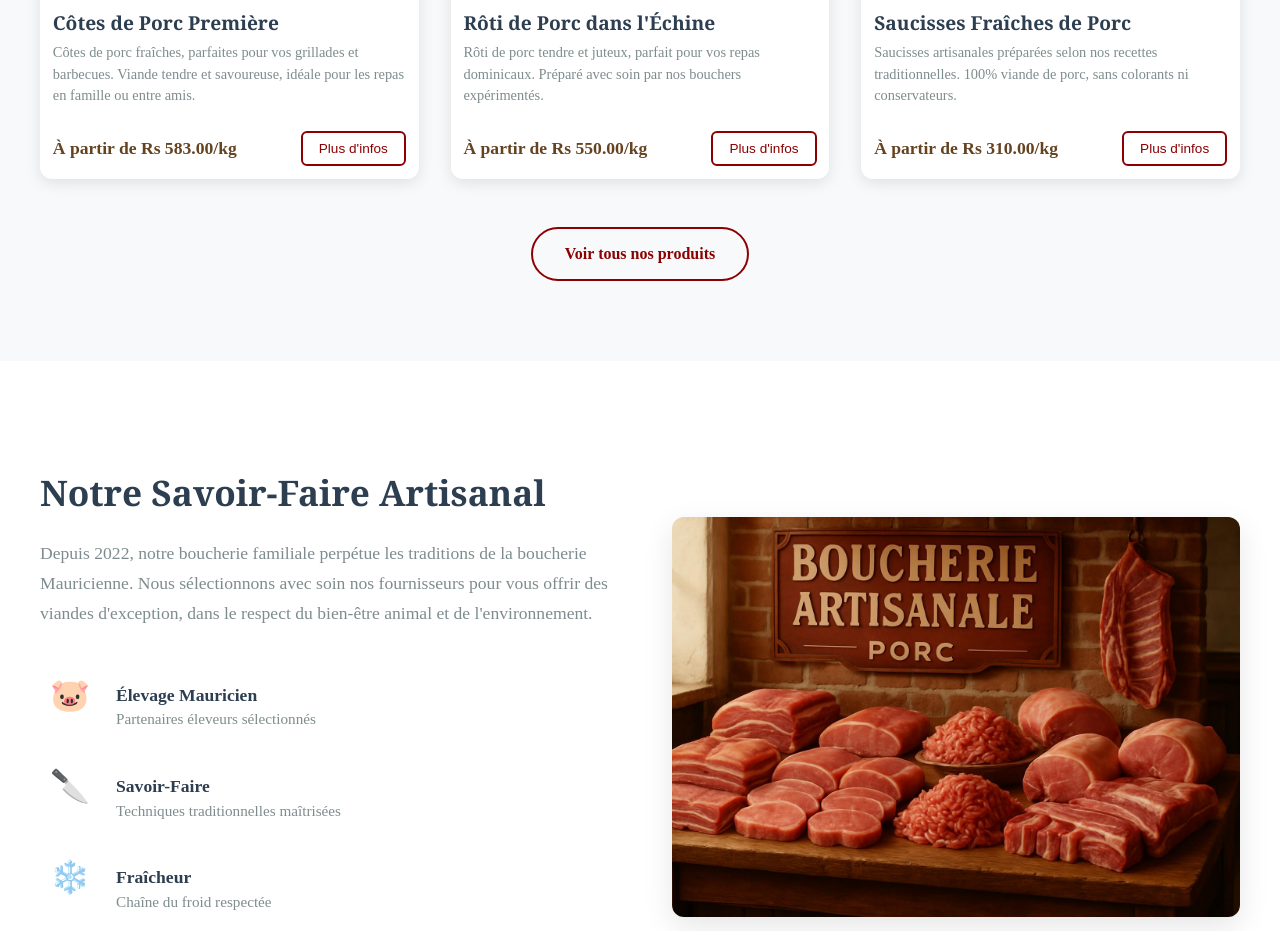
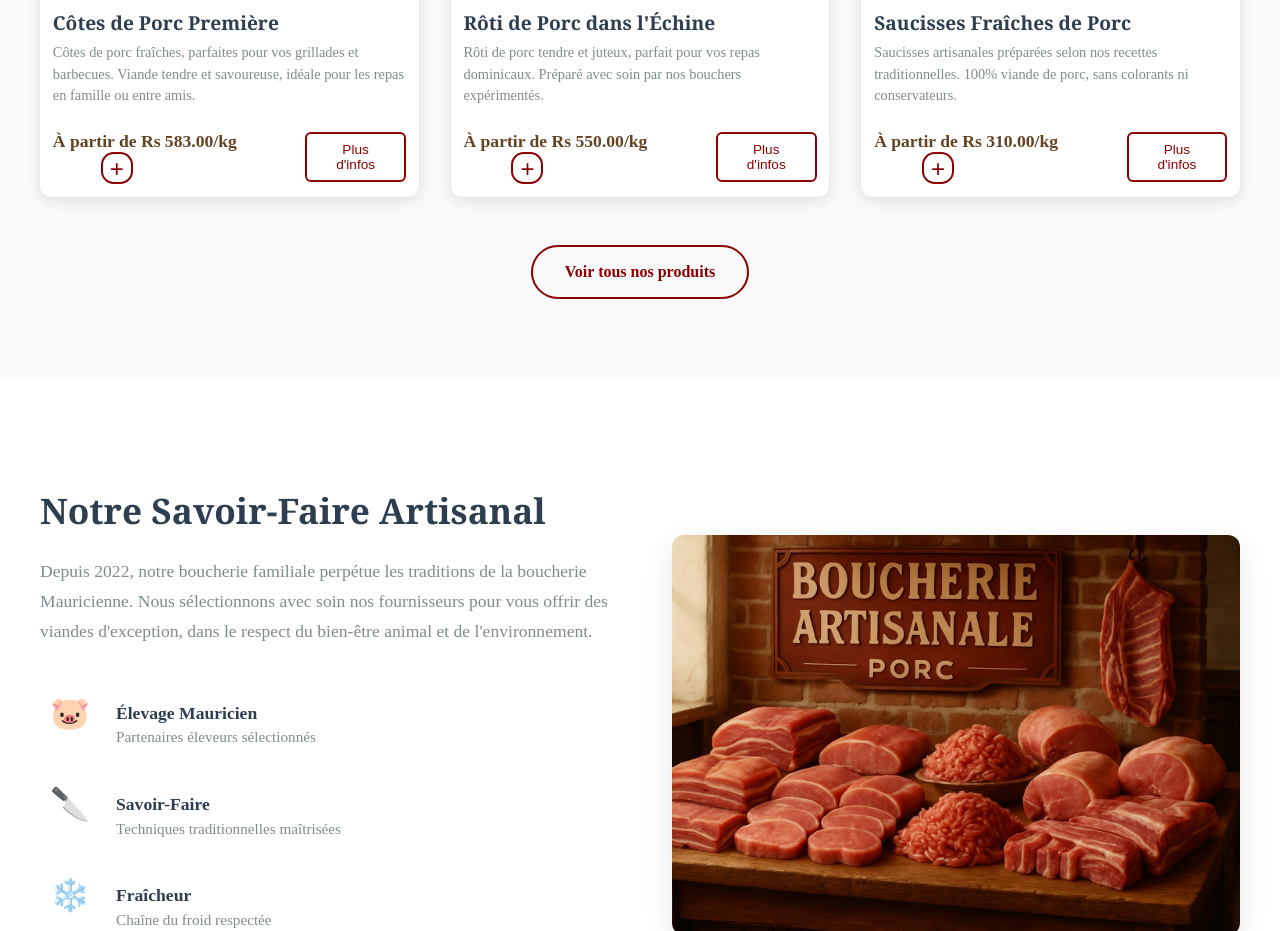
Before and after one commit to WilliamNdongmo88/ArtisanDesSaveursApp, an Angular app: page / in a window 1280 px wide. Shown: the part 1240-2171 px from the top of the page. Built offline with nearby package versions, Linux system fonts and the light colour scheme.

Commit message:
Gestion du panier

```diff
--- a/src/app/components/product-card/product-card.html
+++ b/src/app/components/product-card/product-card.html
@@ -18,6 +18,13 @@
       <div class="product-price">
         <span class="price">À partir de Rs {{ product.price | number:'1.2-2' }}/{{ product.unit }}</span>
         <!-- <span class="unit">/{{ product.unit }}</span> -->
+        <button
+          class="add-to-cart btn btn-outline"
+          (click)="addToCart()"
+          aria-label="Add to cart"
+        >
+          +
+        </button>
       </div>
 
       <div class="product-actions">
--- a/src/app/components/product-card/product-card.scss
+++ b/src/app/components/product-card/product-card.scss
@@ -101,7 +101,7 @@
   }
 
   .product-price {
-    display: flex;
+    display: inline;
     flex-direction: column;
 
     .price {
@@ -115,6 +115,32 @@
       color: #95a5a6;
       margin-top: 0.2rem;
     }
+
+  .add-to-cart {
+    bottom: 2rem;
+    right: 2rem;
+    margin-left: 3rem;
+    background-color: white;
+    color: #8b0000;
+    border: none;
+    border-radius: 40%;
+    width: 2rem;
+    height: 2rem;
+    font-size: 1.5rem;
+    cursor: pointer;
+
+    &.btn-outline {
+      background: transparent;
+      color: #8B0000;
+      border: 2px solid #8B0000;
+
+      &:hover {
+        background: #8B0000;
+        color: white;
+        transform: translateY(-2px);
+      }
+    }
+  }
   }
 
   .product-actions {
--- a/src/app/components/product-card/product-card.ts
+++ b/src/app/components/product-card/product-card.ts
@@ -2,6 +2,7 @@ import { Component, Input } from '@angular/core';
 import { CommonModule } from '@angular/common';
 import { Product } from '../../models/product';
 import { Router } from '@angular/router';
+import { CartService } from '../../services/cart.service';
 
 @Component({
   selector: 'app-product-card',
@@ -14,7 +15,7 @@ export class ProductCardComponent {
   @Input() product!: Product;
   @Input() featured: boolean = false;
 
-  constructor(private router: Router) {}
+  constructor(private router: Router, private cartService: CartService) {}
 
   onImageError(event: any) {
     // Fallback image en cas d'erreur de chargement
@@ -24,4 +25,11 @@ export class ProductCardComponent {
   navigateToDetails() {
     this.router.navigate(['/produit', this.product.id]);
   }
+
+  addToCart() {
+    // Logique pour ajouter le produit au panier
+    // Par exemple, appeler un service de panier
+    this.cartService.addToCart(this.product);
+    //alert(`${this.product.name} ajouté au panier !`);
+  }
 }
```
